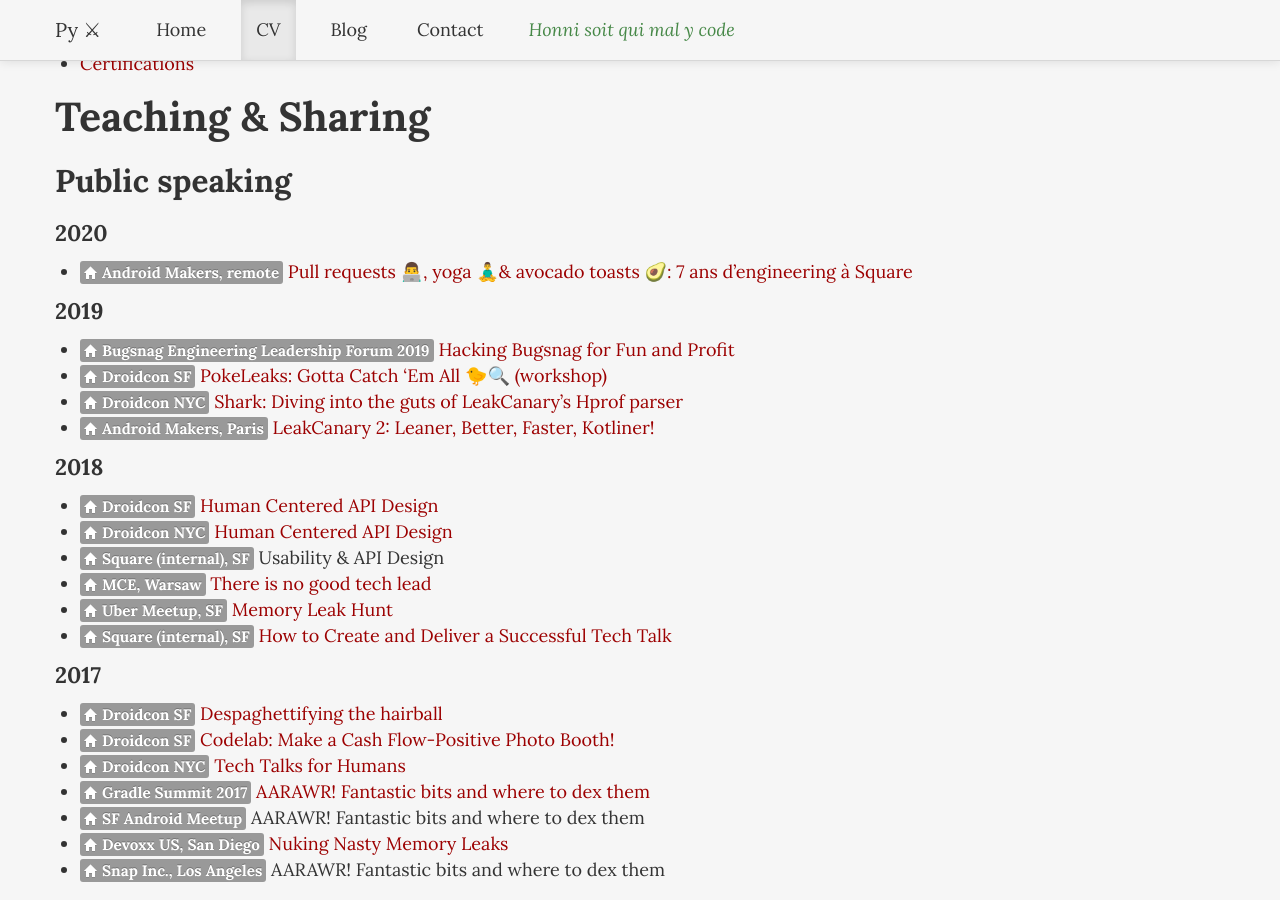
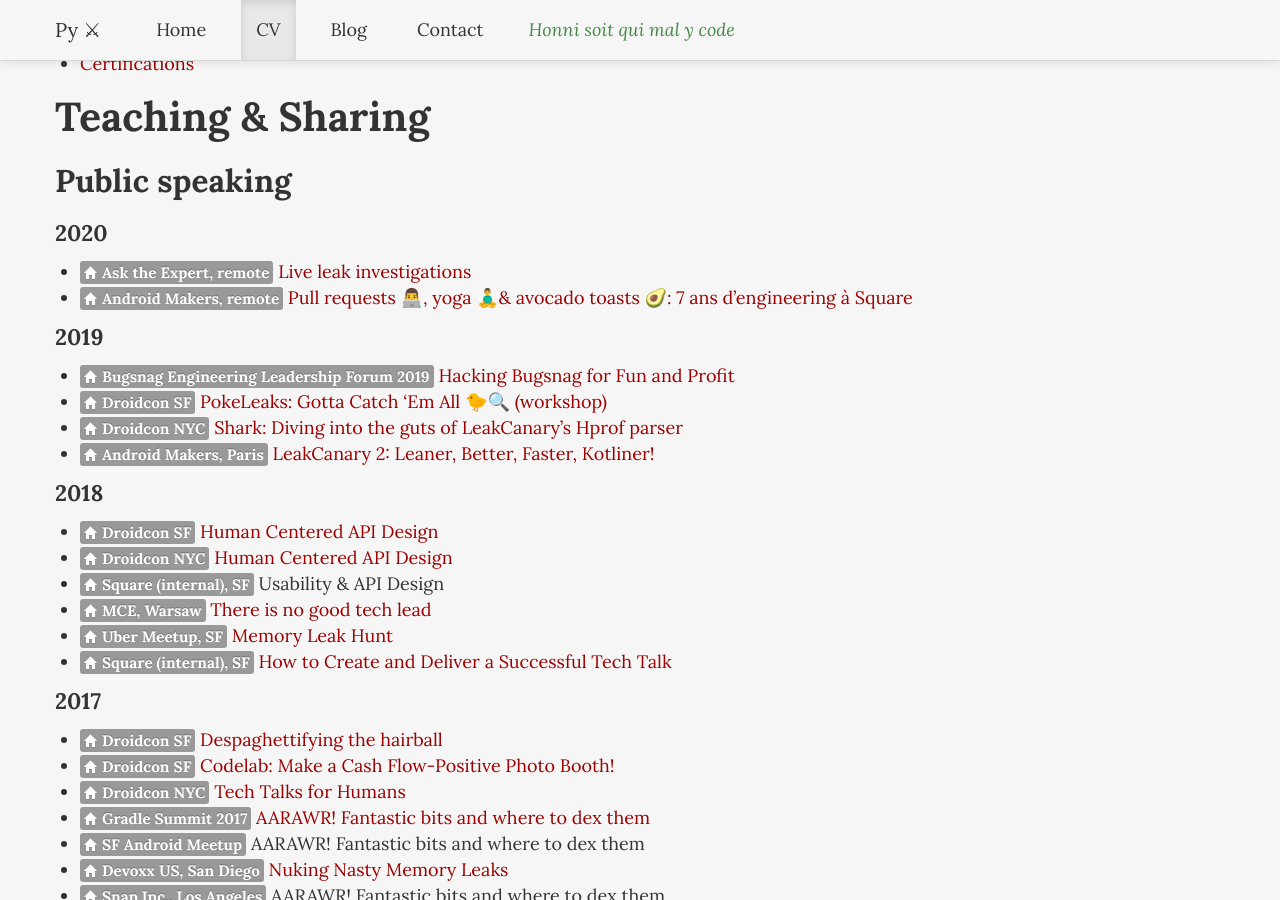
Before and after one commit to pyricau/pyricau.github.com, a Jekyll site: the page built from cv.markdown, in a window 1280 px wide and 900 px high, scrolled down 1292 px. Built offline with Jekyll 4.4.1, drawn with Linux system fonts in a browser that asks for light colours.

Commit message:
Update cv.markdown

```diff
--- a/cv.markdown
+++ b/cv.markdown
@@ -25,6 +25,7 @@
 
 #### 2020
 
+* {% include home.html text="Ask the Expert, remote" %} [Live leak investigations](https://youtu.be/Sx0k4ipqwBs)
 * {% include home.html text="Android Makers, remote" %} [Pull requests 👨‍💻, yoga 🧘‍♂️& avocado toasts 🥑: 7 ans d’engineering à Square](https://www.youtube.com/watch?v=LQbcxihdfDw)
 
 #### 2019
```
